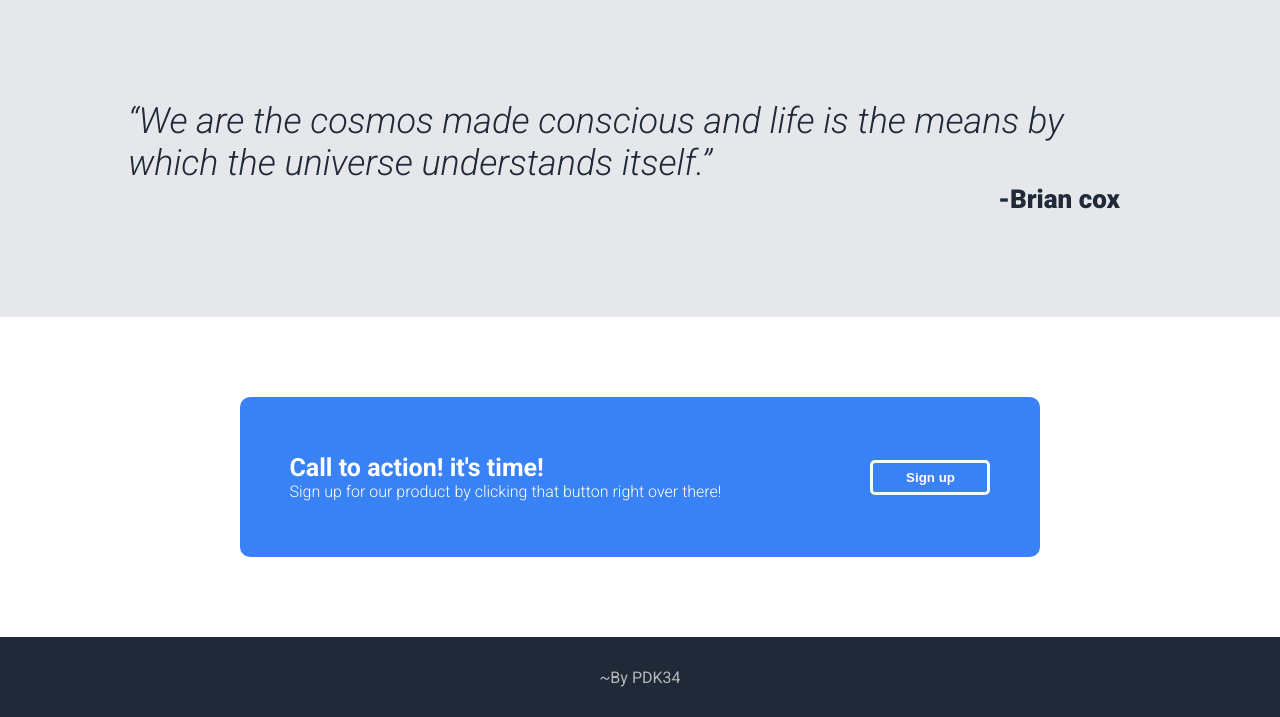
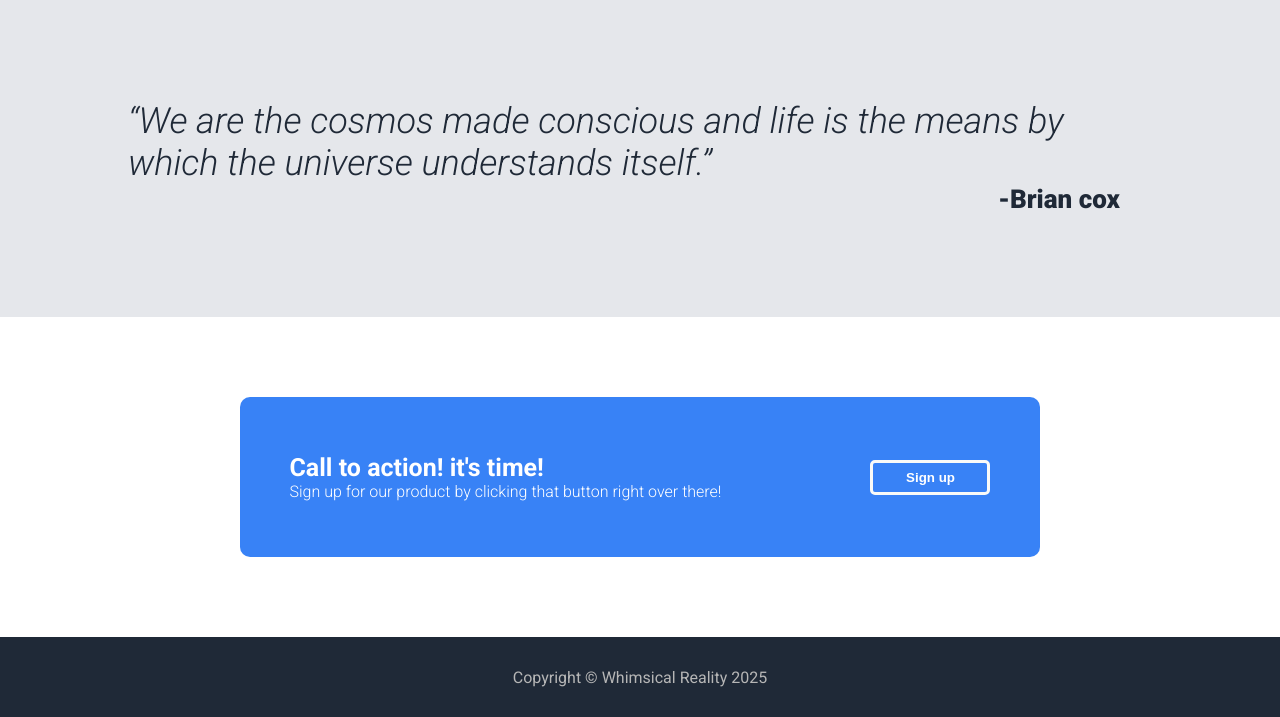
Before and after one commit to PDK34/odin-landing_page, a plain HTML site: page index.html in a window 1280 px wide. Shown: the part 634-1351 px from the top of the page. Drawn offline with Linux system fonts and the light colour scheme.

Commit message:
Edit README.md

```diff
--- a/index.html
+++ b/index.html
@@ -50,6 +50,6 @@
     </div>
     <button class="b2">Sign up</button>
   </div>
-  <div class="footer">~By PDK34</div>
+  <div class="footer">Copyright © Whimsical Reality 2025</div>
 </body>
 </html>
```
